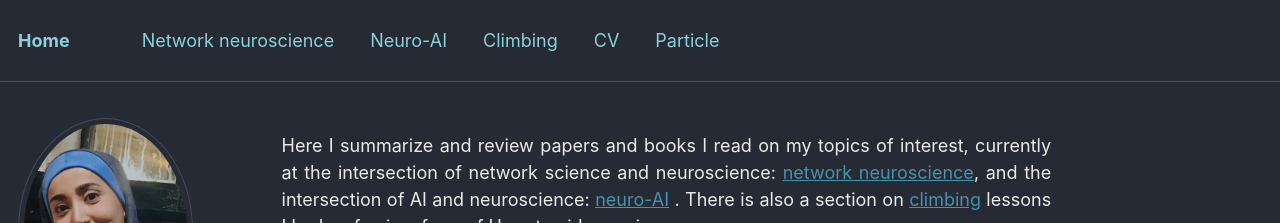
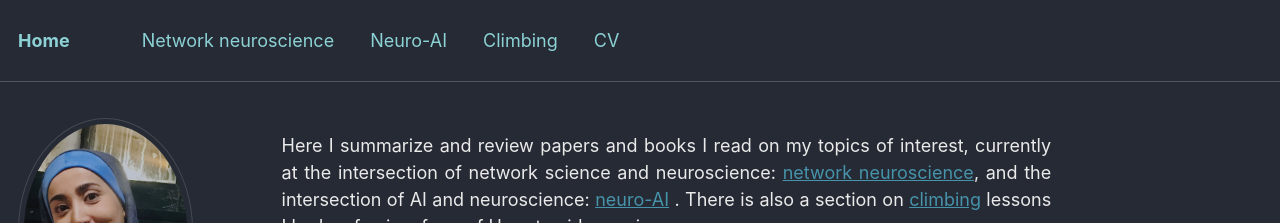
Before and after one commit to zahramor/zahramor.github.io, a Jekyll site: the page built from _pages/about.md, in a window 1280 px wide. Shown: the top 223 px of the page. Built offline with Jekyll 4.4.1, drawn with Linux system fonts in a browser that asks for light colours; some web fonts are replaced.

Commit message:
Update navigation.yml

```diff
--- a/_data/navigation.yml
+++ b/_data/navigation.yml
@@ -12,6 +12,3 @@ main:
 
   - title: "CV"
     url: /cv/
-
-  - title: "Particle"
-    url: /test/
```
